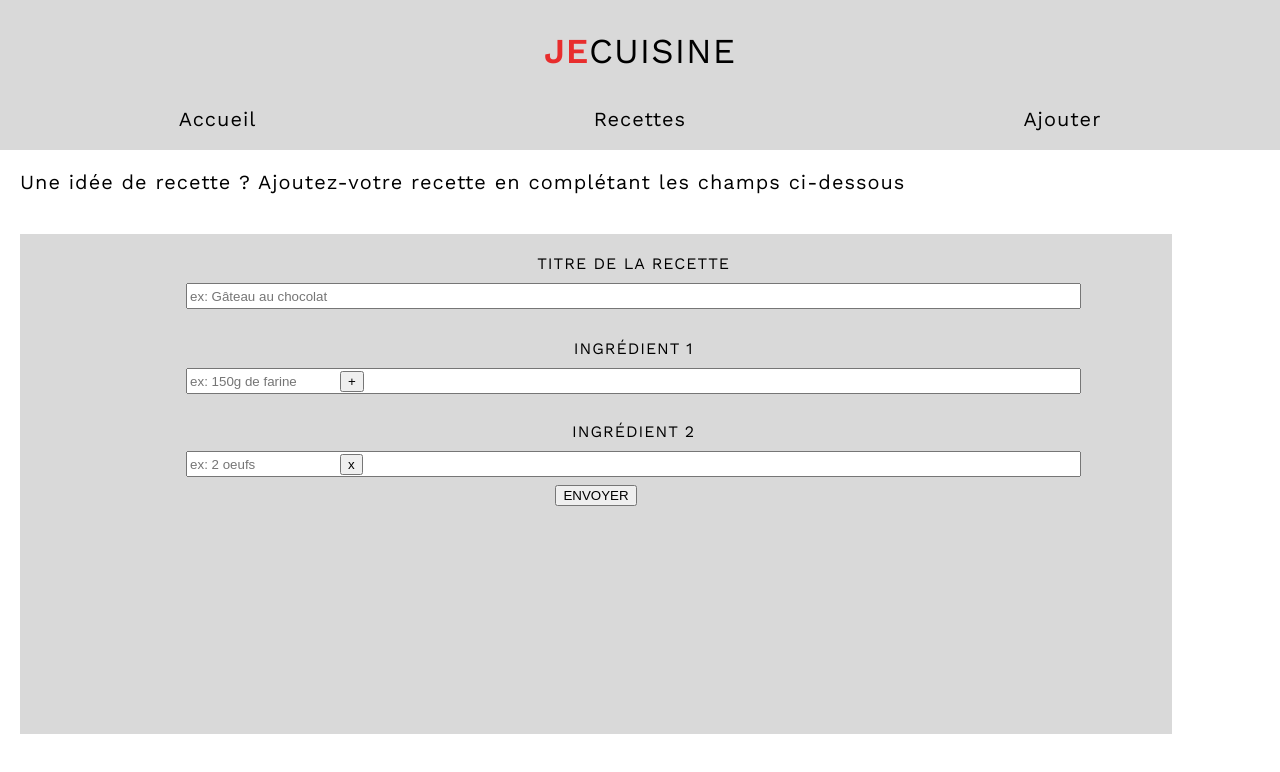
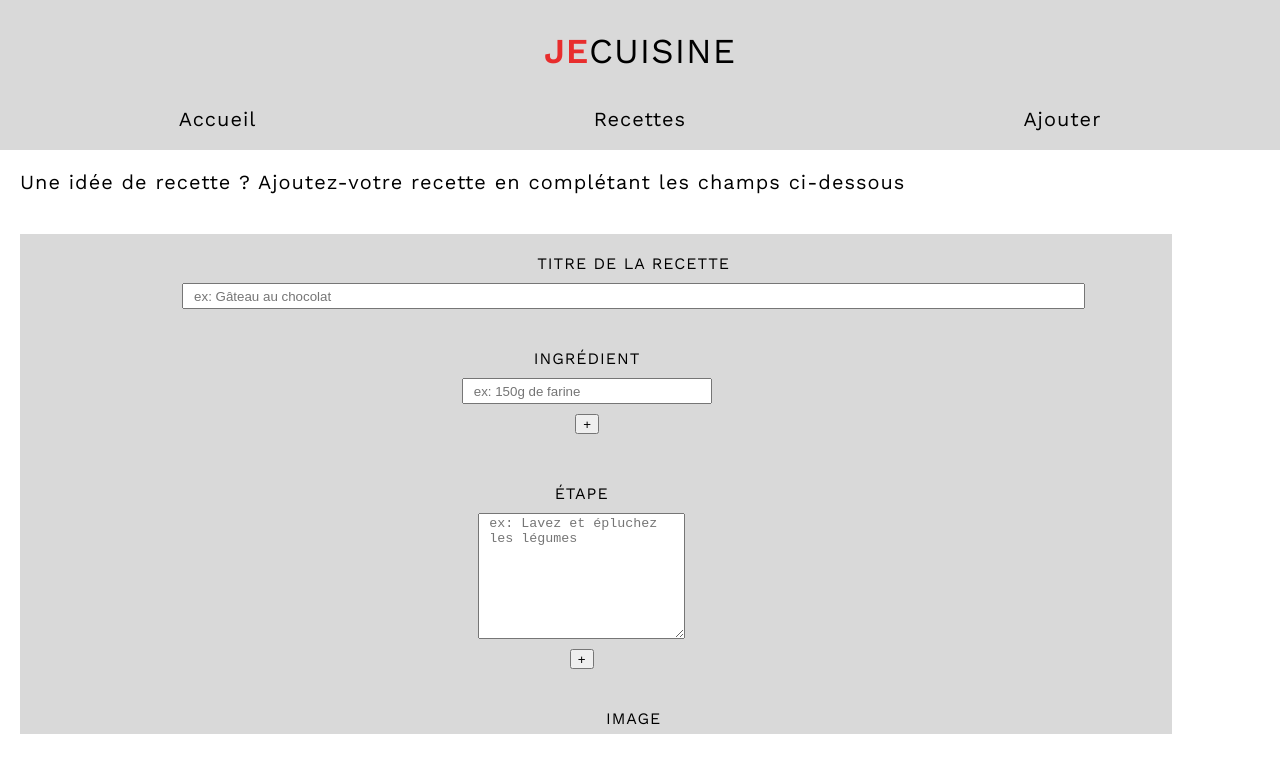
Before and after one commit to timonicolaux/checkpoint4-react, a React (Create React App) app: page /nouvelle-recette in a window 1280 px wide. Shown: the top 772 px of the page. Built offline with nearby package versions, Linux system fonts and the light colour scheme.

Commit message:
finished base form for nouvelle recette

```diff
--- a/src/pages/NouvelleRecette.js
+++ b/src/pages/NouvelleRecette.js
@@ -1,7 +1,30 @@
-import React from "react";
+import React, { useState } from "react";
 import "../styles/NouvelleRecette.css";
 
 const NouvelleRecette = () => {
+  const [ingredientList, setIngredientList] = useState([{ ingredient: "" }]);
+  const [stepList, setStepList] = useState([{ step: "" }]);
+
+  const addIngredient = () => {
+    setIngredientList([...ingredientList, { ingredient: "" }]);
+  };
+
+  const deleteIngredient = (index) => {
+    const list = [...ingredientList];
+    list.splice(index, 1);
+    setIngredientList(list);
+  };
+
+  const addStep = () => {
+    setStepList([...stepList, { step: "" }]);
+  };
+
+  const deleteStep = (index) => {
+    const list = [...stepList];
+    list.splice(index, 1);
+    setStepList(list);
+  };
+
   return (
     <div className="main">
       <div>
@@ -17,38 +40,112 @@ const NouvelleRecette = () => {
               <label className="label">TITRE DE LA RECETTE</label>
               <input
                 type="text"
+                className="title-input"
                 name="title-recette"
                 id="title-recette"
-                placeHolder="ex: Gâteau au chocolat"
+                placeholder="ex: Gâteau au chocolat"
+                maxlength="60"
                 required
               />
             </div>
+            {ingredientList.map((ingredients, index) => (
+              <div key={index} className="all-ingredients">
                 <div className="ingredients">
-              <label className="label">INGRÉDIENT 1</label>
+                  <div className="ingredient">
+                    <label htmlFor="ingredient" className="label">
+                      INGRÉDIENT
+                    </label>
+                    <div className="input-div">
                       <input
                         type="text"
-                name="ingredient1"
-                id="ingredient1"
-                placeHolder="ex: 150g de farine"
+                        className="ingredient-input"
+                        name="ingredient"
+                        id="ingredient"
+                        placeholder="ex: 150g de farine"
+                        maxlength="60"
                         required
                       />
-              <button type="button" className="add-btn">
+                      <div>
+                        {ingredientList.length > 1 && (
+                          <button
+                            onClick={deleteIngredient}
+                            type="button"
+                            className="remove-btn"
+                          >
+                            <span>x</span>
+                          </button>
+                        )}
+                      </div>
+                    </div>
+                    {ingredientList.length - 1 === index &&
+                      ingredientList.length < 4 && (
+                        <button
+                          onClick={addIngredient}
+                          type="button"
+                          className="add-btn"
+                        >
                           <span>+</span>
                         </button>
+                      )}
                   </div>
+                </div>
+              </div>
+            ))}
+            {stepList.map((steps, index) => (
+              <div key={index} className="all-ingredients">
                 <div className="ingredients">
-              <label className="label">INGRÉDIENT 2</label>
+                  <div className="ingredient">
+                    <label htmlFor="step" className="label">
+                      ÉTAPE
+                    </label>
+                    <div className="input-div">
+                      <textArea
+                        rows="5"
+                        className="step-input"
+                        name="step"
+                        id="step"
+                        placeholder="ex: Lavez et épluchez les légumes"
+                        maxlength="300"
+                        required
+                      />
+                      <div>
+                        {stepList.length > 1 && (
+                          <button
+                            onClick={deleteStep}
+                            type="button"
+                            className="remove-btn"
+                          >
+                            <span>x</span>
+                          </button>
+                        )}
+                      </div>
+                    </div>
+                    {stepList.length - 1 === index && stepList.length < 4 && (
+                      <button
+                        onClick={addStep}
+                        type="button"
+                        className="add-btn"
+                      >
+                        <span>+</span>
+                      </button>
+                    )}
+                  </div>
+                </div>
+              </div>
+            ))}
+            <div className="title-recette">
+              <label className="label">IMAGE</label>
               <input
                 type="text"
-                name="ingredient2"
-                id="ingredient2"
-                placeHolder="ex: 2 oeufs"
+                className="title-input"
+                name="title-recette"
+                id="title-recette"
+                placeholder="ex: https://super-image.jpg"
+                maxlength="60"
+                required
               />
-              <button type="button" className="remove-btn">
-                <span>x</span>
-              </button>
             </div>
-            <button>ENVOYER</button>
+            <button className="submitBtn">ENVOYER</button>
           </div>
         </form>
       </div>
--- a/src/styles/NouvelleRecette.css
+++ b/src/styles/NouvelleRecette.css
@@ -5,10 +5,12 @@
   margin: 20px;
   display: flex;
   flex-direction: column;
+  overflow-y: scroll;
 }
 
 .title-recette,
-.ingredients {
+.ingredients,
+.ingredient {
   display: flex;
   flex-direction: column;
   padding: 10px;
@@ -16,16 +18,28 @@
   margin-left: -30px;
 }
 
-.add-btn,
+.add-btn {
+  margin-top: 10px;
+  height: 20px;
+}
+
 .remove-btn {
-  display: block;
-  margin-left: 340px;
-  margin-top: -23px;
+  height: 25px;
+  margin-left: 10px;
 }
 
 input {
+  height: 20px;
   width: 70%;
-  height: 20px;
+}
+
+.input-div {
+  display: flex;
+  width: 70%;
+}
+
+.input-div input {
+  width: 300px;
 }
 
 .label {
@@ -34,3 +48,19 @@ input {
   font-weight: 400;
   letter-spacing: 1px;
 }
+
+.ingredient-input,
+.title-input {
+  padding-left: 10px;
+}
+
+.step-input {
+  width: 250px;
+  height: 120px;
+  padding-left: 10px;
+}
+
+.submitBtn {
+  margin-top: 20px;
+  margin-bottom: 50px;
+}
```
Lines whose indentation alone changed are shown as unchanged.
